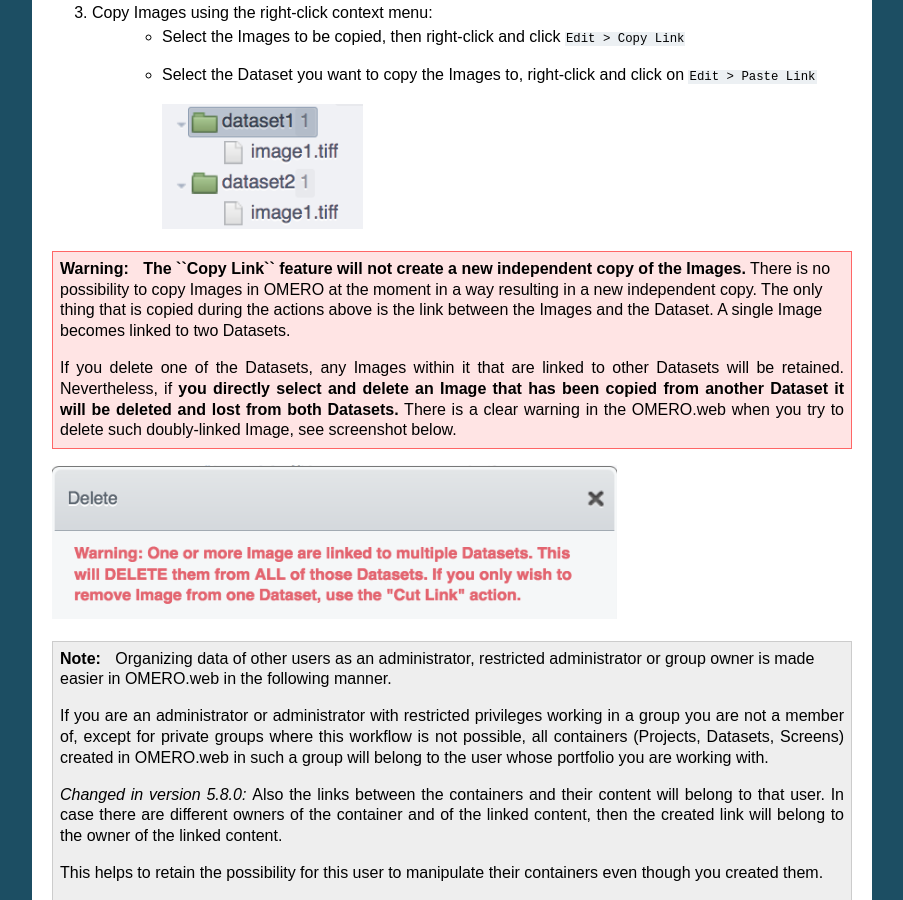
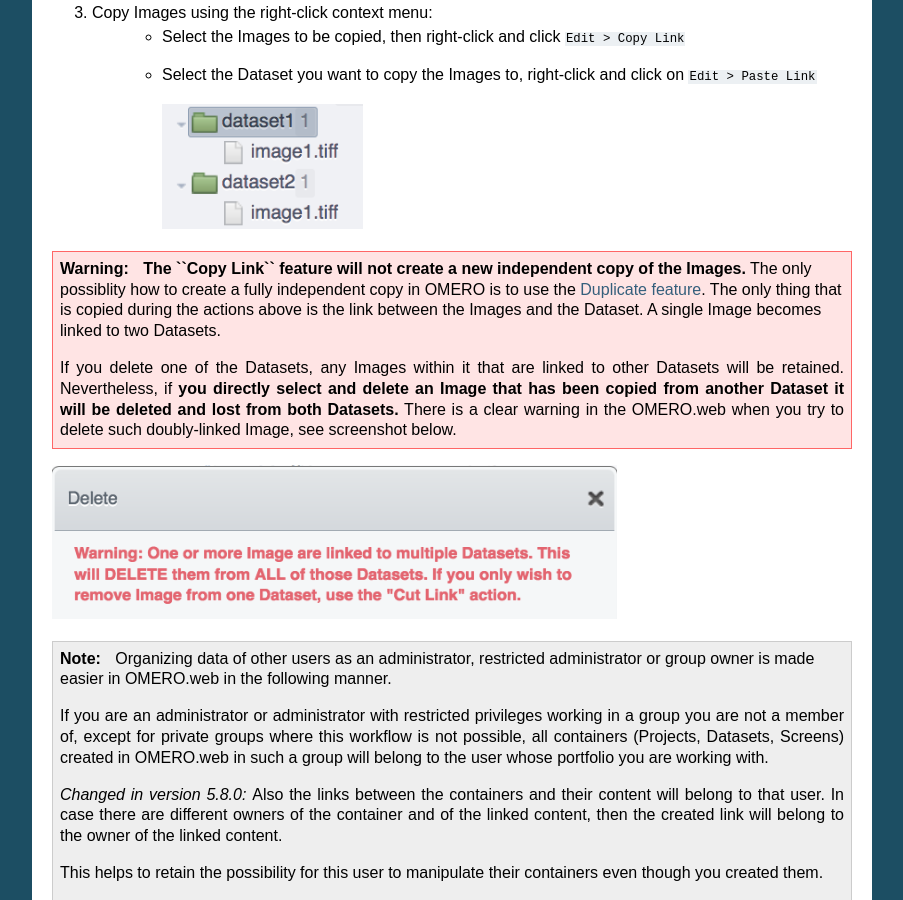
Before and after one commit to ome/omero-guide-introduction, a Sphinx documentation site: the page built from docs/data-management.rst, in a window 1280 px wide and 900 px high, scrolled down 4420 px. Shown: the whole window, without its empty margins (198-1101 px from the left). Built offline with Sphinx 7.4.7, drawn with Linux system fonts in a browser that asks for light colours.

Commit message:
Adjust the Copy Link section: mention duplicate

```diff
--- a/docs/data-management.rst
+++ b/docs/data-management.rst
@@ -165,7 +165,7 @@ For HCS data, you can create new Screens and link Plates to these Screens.
        |image2d|
 
 .. warning::
-    **The ``Copy Link`` feature will not create a new independent copy of the Images.** There is no possibility to copy Images in OMERO at the moment in a way resulting in a new independent copy. The only thing that is copied during the actions above is the link between the Images and the Dataset. A single Image becomes linked to two Datasets.
+    **The ``Copy Link`` feature will not create a new independent copy of the Images.** The only possiblity how to create a fully independent copy in OMERO is to use the :ref:`Duplicate feature<Duplicatecli>`. The only thing that is copied during the actions above is the link between the Images and the Dataset. A single Image becomes linked to two Datasets.
 
     If you delete one of the Datasets, any Images within it that are linked to other Datasets will be retained. Nevertheless, if **you directly select and delete an Image that has been copied from another Dataset it will be deleted and lost from both Datasets.** There is a clear warning in the OMERO.web when you try to delete such doubly-linked Image, see screenshot below.
 
```
Also changed, not shown: other parts of docs/data-management.rst (+2 -0 lines).
